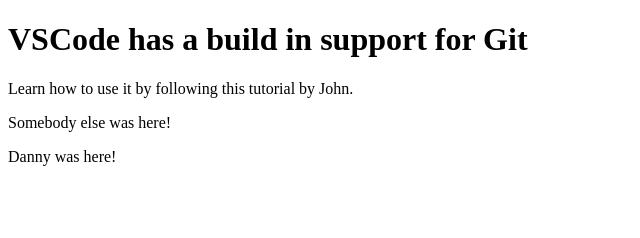
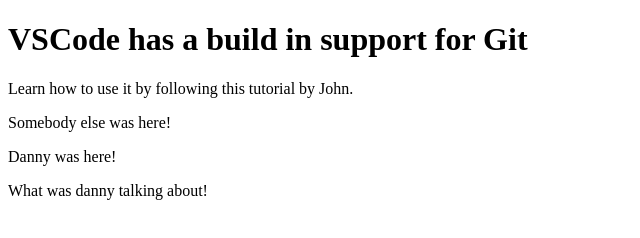
Before and after one commit to DineshMadav/Azure-Html-Website, a plain HTML site: page index.html in a window 1280 px wide. Shown: the whole page, without its empty margins (0-640 px from the left). Drawn offline with Linux system fonts and the light colour scheme.

Commit message:
new para

```diff
--- a/index.html
+++ b/index.html
@@ -11,5 +11,6 @@
     <p>Learn how to use it by following this tutorial by John.</p>
     <p>Somebody else was here!</p>
     <p>Danny was here!</p>
+    <p>What was danny talking about!</p>
 </body>
 </html>
```
